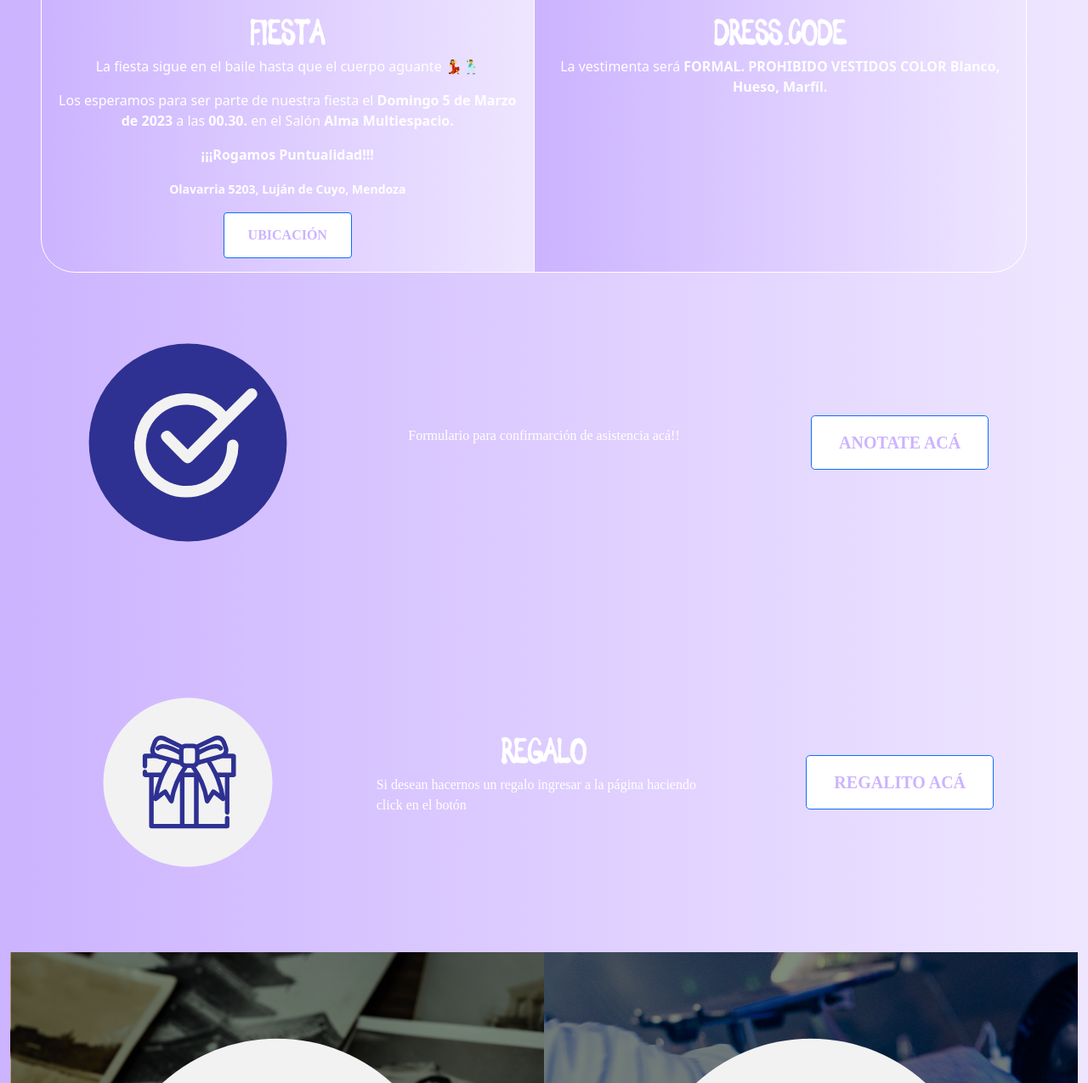
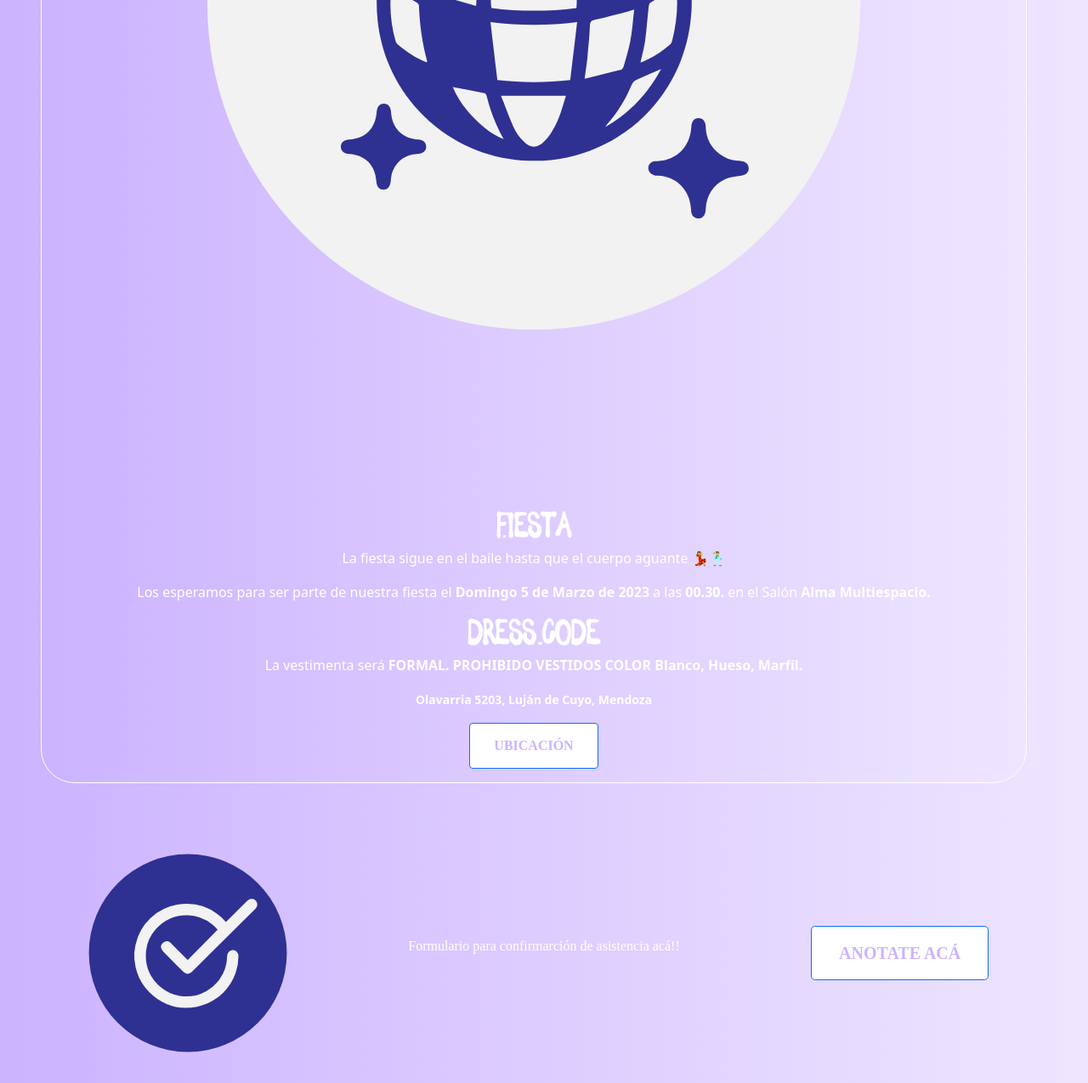
Before and after one commit to FedericoMunafo/CasamientoBaileAgusYMati, a plain HTML site: page index.html in a window 1280 px wide. Shown: the part 1904-3179 px from the top of the page at 85% size. Drawn offline with Linux system fonts and the light colour scheme.

Commit message:
version concreta

```diff
--- a/index.html
+++ b/index.html
@@ -90,7 +90,8 @@
                     <h2 class="card-title regaloTitle">Fiesta</h2>
                     <p class="card-text tarjetaP">La fiesta sigue en el baile hasta que el cuerpo aguante 💃🕺</p>
                     <p class="card-text tarjetaP">Los esperamos para ser parte de nuestra fiesta el <b>Domingo 5 de Marzo de 2023</b> a las <b>00.30.</b> en el Salón <b>Alma Multiespacio.</b></p>
-                    <p class="card-text tarjetaP"><b>¡¡¡Rogamos Puntualidad!!!</b></p>
+                    <h2 class="card-title regaloTitle">Dress Code</h2>
+                    <p class="card-text tarjetaP">La vestimenta será <b>FORMAL. PROHIBIDO VESTIDOS COLOR Blanco, Hueso, Marfíl.</b></p>
                     <p class="card-text tarjetaP"><small class="text-center"><b>Olavarria 5203, Luján de Cuyo,
                         Mendoza </b></small></p>
                     <button class="btn btn-primary btnColores" type="button">
@@ -98,14 +99,14 @@
                     </button>
                   </div>
                 </div>
-                <div class="card tarjeta">
+                <!-- <div class="card tarjeta">
                   <img src="./assets/img/SVGIconos/3-Icono-DressCode.svg" class="card-img-top img-fluid"width="300px" height="300px" alt="...">
                   <div class="card-body">
                     <h2 class="card-title regaloTitle">Dress Code</h2>
                     <p class="card-text tarjetaP">La vestimenta será <b>FORMAL. PROHIBIDO VESTIDOS COLOR Blanco, Hueso, Marfíl.</b></p>
                     <img class="img-fluid"src="./assets/img/SVG íconos/" alt="">
                    </div>
-                </div>
+                </div> -->
               </div>
             </div>
         </div>
@@ -125,7 +126,7 @@
                 </div>
             </div>
         </div>
-        <div class="container-fluid">
+        <!-- <div class="container-fluid">
           <div class="row">
               <div class="col botonete">
                   <img class="img-fluid"src="./assets/img/SVGIconos/7-Icono-Regalo.svg"  width="300px" height="300px" alt="">
@@ -162,7 +163,7 @@
                 </div>
                 <img src="./assets/img/SVGIconos/texttNeruda.png" class="text-center img-fluid imgNeruda"alt="">
             </div>
-        </div>
+        </div> -->
 
     </div>
     <div>
```
